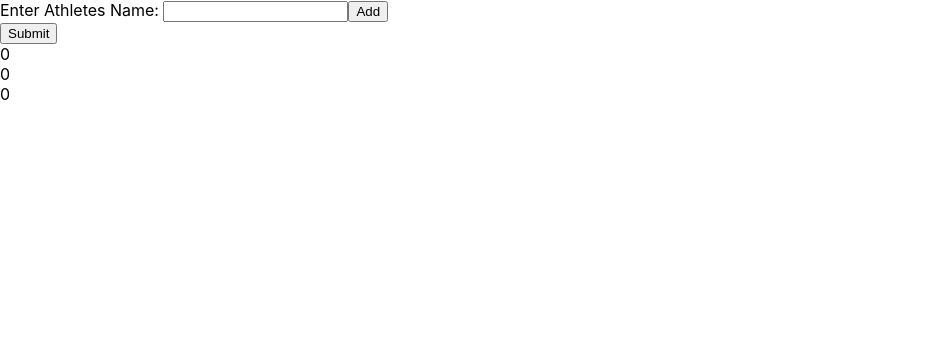
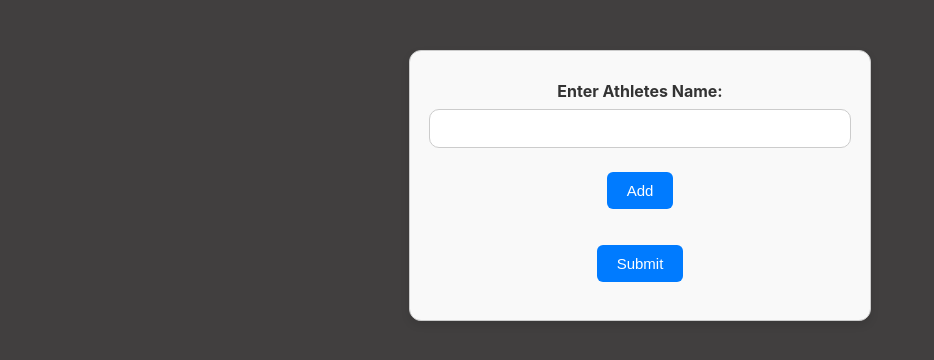
Before and after one commit to LReed03/powerlifting-analysis, a React (Create React App) app: page / in a window 1280 px wide. Shown: the top 360 px of the page, without its empty margins (0-934 px from the left). Built offline with nearby package versions, Linux system fonts and the light colour scheme.

Commit message:
Started css styling and created function to sort list

```diff
--- /dev/null
+++ b/src/ErrorCode.css
@@ -0,0 +1,13 @@
+.error-message {
+  color: #b00020;
+  background-color: #ffe6e6;
+  border: 1px solid #ffcccc;
+  padding: 12px 16px;
+  margin: 16px auto;
+  border-radius: 8px;
+  font-size: 15px;
+  font-weight: 500;
+  text-align: center;
+  max-width: 500px;
+  box-shadow: 0 2px 6px rgba(0, 0, 0, 0.1);
+}
--- a/src/ErrorCode.js
+++ b/src/ErrorCode.js
@@ -1,8 +1,9 @@
 import React from "react";
+import './ErrorCode.css'
 
 function ErrorCode(props){
     return(
-        <div>
+        <div className="error-message">
             {props.message}
         </div>
     )
--- /dev/null
+++ b/src/SearchPage.css
@@ -0,0 +1,60 @@
+.formContainer {
+  display: flex;
+  flex-direction: column;
+  align-items: center;
+  justify-content: center;
+  padding: 30px;
+  margin: 50px auto;
+  max-width: 400px;
+  border: 1px solid #ccc;
+  border-radius: 12px;
+  background-color: #f9f9f9;
+  box-shadow: 0 4px 8px rgba(0, 0, 0, 0.1);
+}
+
+.formContainer label {
+  font-weight: bold;
+  margin-bottom: 8px;
+  font-size: 16px;
+  color: #333;
+}
+
+.formContainer input {
+  padding: 10px;
+  width: 100%;
+  margin-bottom: 16px;
+  border-radius: 6px;
+  border: 1px solid #ccc;
+  font-size: 15px;
+  transition: border-color 0.2s;
+}
+
+.formContainer input:focus {
+  border-color: #007bff;
+  outline: none;
+}
+
+.formContainer button {
+  padding: 10px 20px;
+  margin: 8px 4px;
+  background-color: #007bff;
+  color: white;
+  border: none;
+  border-radius: 6px;
+  font-size: 15px;
+  cursor: pointer;
+  transition: background-color 0.2s;
+}
+
+.formContainer button:hover {
+  background-color: #0056b3;
+}
+
+
+body{
+    background-color: rgb(65, 63, 63);
+}
+
+#athleteSearch{
+    border-radius: 10px;
+}
--- a/src/SearchPage.js
+++ b/src/SearchPage.js
@@ -2,6 +2,7 @@ import React, { useState, useEffect} from "react";
 import NameList from "./NameList";
 import ShowDisam from "./ShowDisam";
 import ErrorCode from "./ErrorCode";
+import './SearchPage.css'
 
 function SearchPage(){
     const [name, setName] = useState("");
@@ -9,6 +10,7 @@ function SearchPage(){
     const [maxSquat, setMaxSquat] = useState(0);
     const [maxBench, setMaxBench] = useState(0);
     const [maxDeadlift, setMaxDeadlift] = useState(0);
+    const [maxTotal, setMaxTotal] = useState(0);
     const [lifterDisam, setLifterDisam] = useState(false);
     const [liferDisamList, setLifterDisamList] = useState([])
     const [liferExist, setLifterExist] = useState(true);
@@ -45,14 +47,28 @@ function SearchPage(){
         }
     }
 
-    function handleLiferDisam(event){
-        event.preventDefault();
+    const checkMaxTotal = (total) => {
+        total = parseFloat(total)
+        if(total > maxTotal){
+            setMaxTotal(total)
+        }
+    }
 
+    const sortByTotal = () => {
+        const sorted = [...athleteList].sort((a,b) => b.options[0].maxlifts.total - a.options[0].maxlifts.total)
+        setAthleteList(sorted)
     }
+
 
 
     async function handleAdd(event){
         event.preventDefault();
+        setLifterExist(true);
+        if(name == ""){
+            setMessage("Lifter name cannot be blank");
+            setLifterExist(false);
+            return;
+        }
         const backendEndpoint = `http://127.0.0.1:5000/${name}`;
         try{
             const response = await fetch(backendEndpoint, {
@@ -75,6 +91,7 @@ function SearchPage(){
                 checkMaxSquat(data.options[0].maxlifts.squat)
                 checkMaxBench(data.options[0].maxlifts.bench)
                 checkMaxDeadlift(data.options[0].maxlifts.deadlift)
+                checkMaxTotal(data.options[0].maxlifts.total)
                 console.log(data.name)
             }
             if(data.options.length > 1){
@@ -105,6 +122,7 @@ function SearchPage(){
             checkMaxSquat(data.options[0].maxlifts.squat);
             checkMaxBench(data.options[0].maxlifts.bench);
             checkMaxDeadlift(data.options[0].maxlifts.deadlift);
+            checkMaxTotal(data.options[0].maxlifts.total)
             setLifterDisam(false);
         } catch (error) {
             console.error("Error:", error);
@@ -114,6 +132,7 @@ function SearchPage(){
 
     function handleSubmit(event){
         event.preventDefault();
+        sortByTotal()
     }
 
 
@@ -121,18 +140,15 @@ function SearchPage(){
     return(
         <div>
             <form onSubmit={handleSubmit}>
-                <label for="athletSearch">Enter Athletes Name: </label>
-                <input id="athleteSearch" onChange={(e) => setName(e.target.value.replaceAll(" ",""))}></input>
-                <button id="addAthlete" onClick={handleAdd}>Add</button>
-                <br/>
-                <button id="submit" type="submit">Submit</button>
+                <div className="formContainer">
+                    <label for="athleteSearch">Enter Athletes Name: </label>
+                    <input id="athleteSearch" onChange={(e) => setName(e.target.value.replaceAll(" ",""))}></input>
+                    <button id="addAthlete" onClick={handleAdd}>Add</button>
+                    <br/>
+                    <button id="submit" type="submit">Submit</button>
+                </div>
             </form>
             {liferExist ?  <div></div>: <ErrorCode message={message}/>}
-            {maxSquat}
-            <br/>
-            {maxBench}
-            <br/>
-            {maxDeadlift}
             {lifterDisam ? <ShowDisam athleteList={liferDisamList} onSelect={handleSelect}/> : <div></div>}
             <NameList athleteList = {athleteList}/>
         </div>
```
Also changed, not shown: 1 other file (tests, documents, lock files or other folders).
